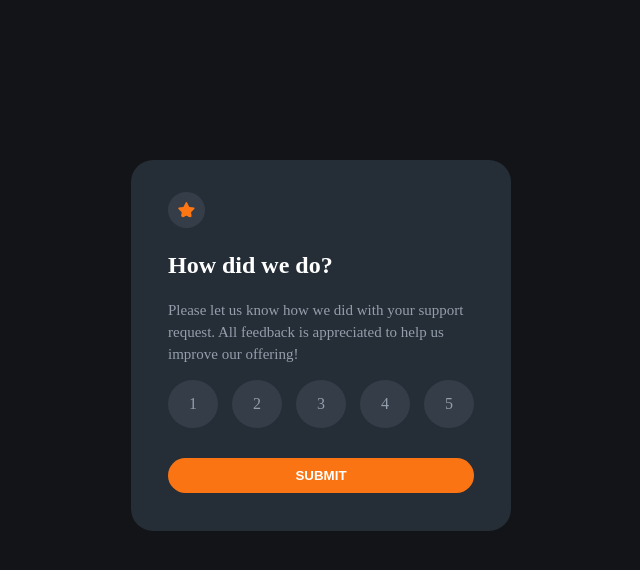
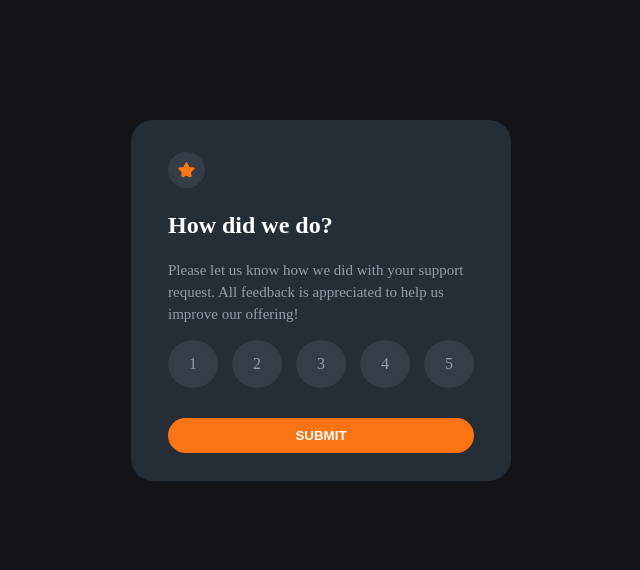
Before and after one commit to shamingaa/RatePage, a plain HTML site: page index.html in a window 1280 px wide. Shown: the whole page, without its empty margins (319-959 px from the left). Drawn offline with Linux system fonts and the light colour scheme.

Commit message:
Adjust the height of the rating card

```diff
--- a/style.css
+++ b/style.css
@@ -22,13 +22,13 @@ p {
 }
 .container {
   position: absolute;
-  top: 20%;
+  top: 15%;
   left: 50%;
   transform: translate(-50%);
 }
 
 .rateCard {
-  height: 371px;
+  height: 361px;
   width: 380px;
   border-radius: 22px;
   background-color: var(--DarkBlue);
```
